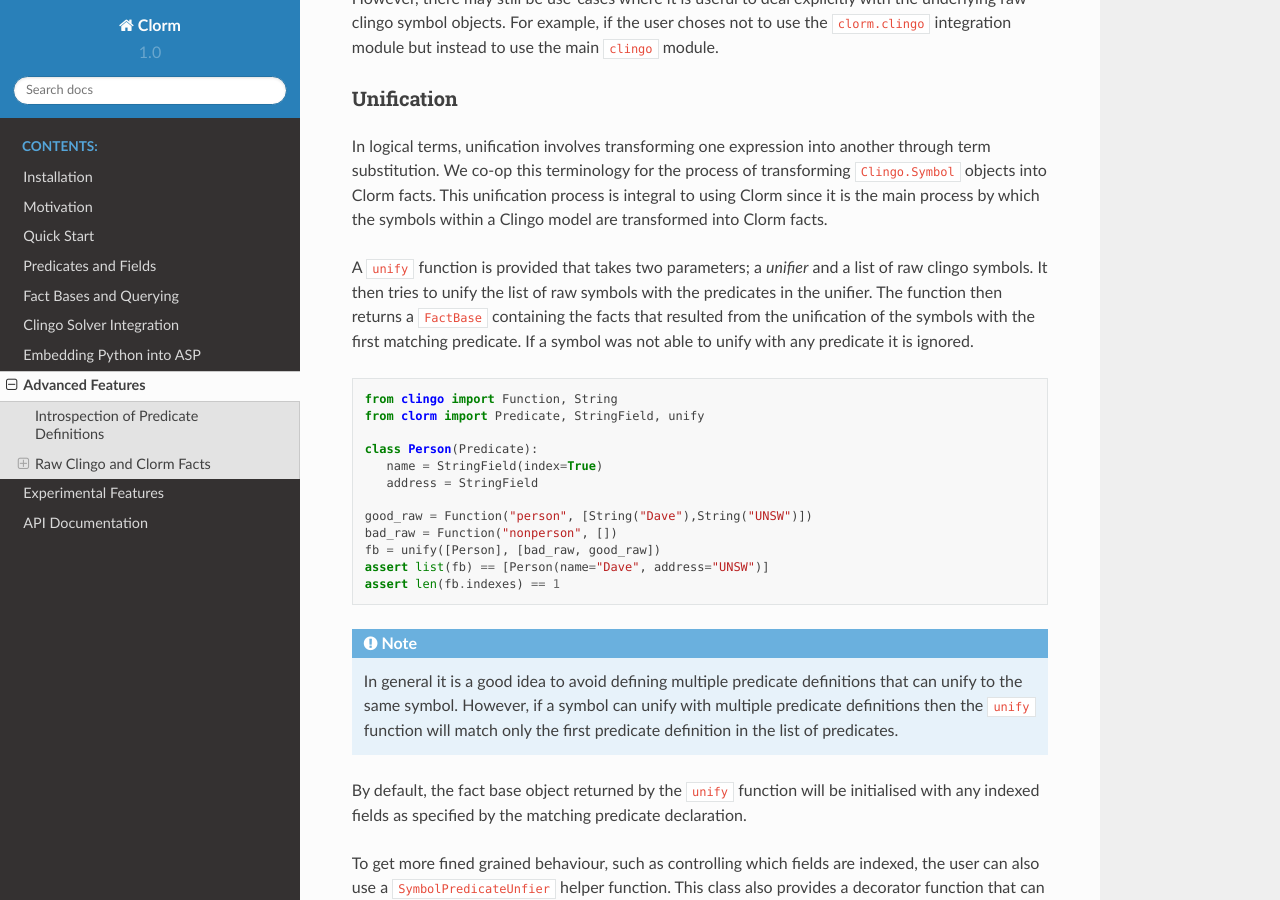
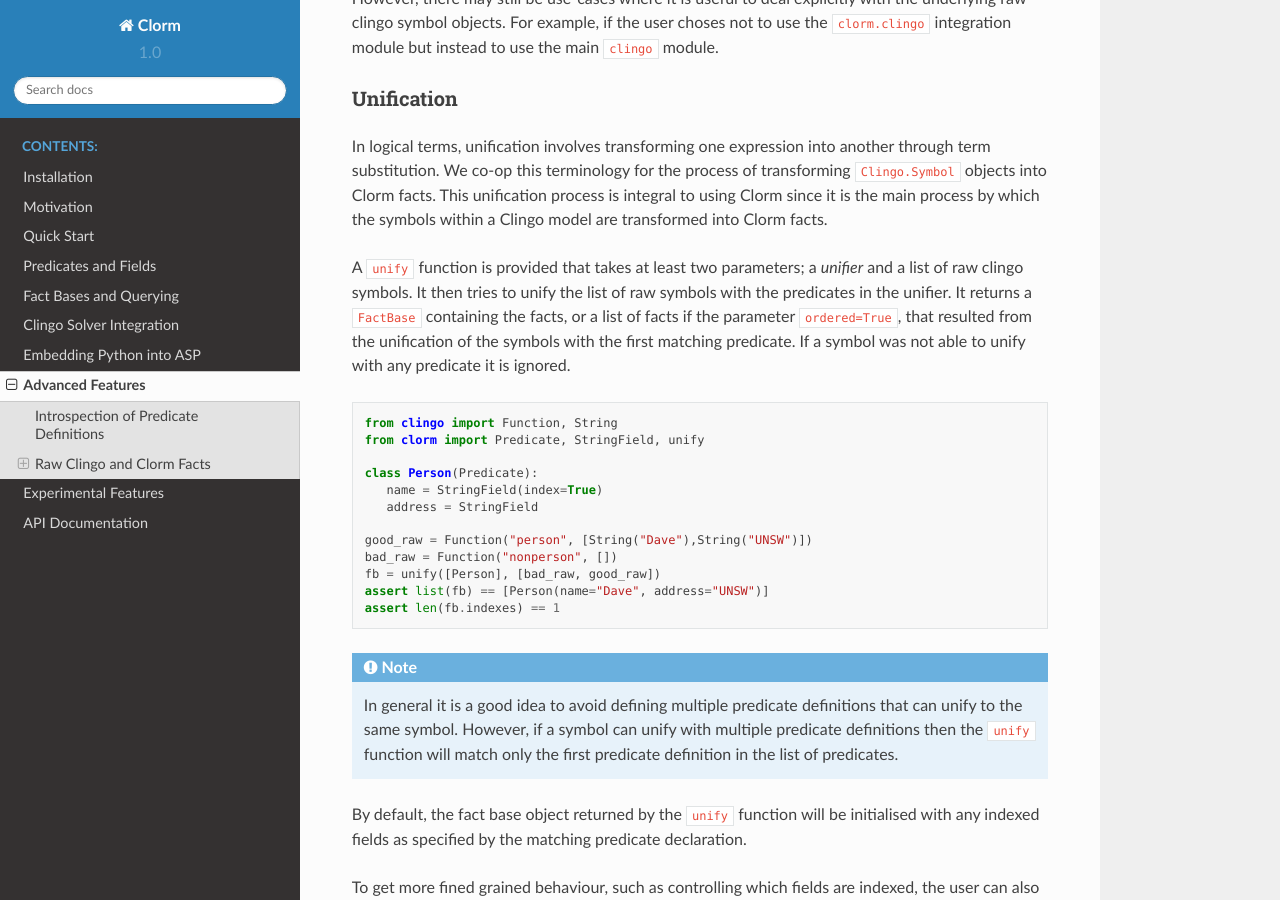
Before and after one commit to potassco/clorm, a Sphinx documentation site: the page built from docs/clorm/advanced.rst, in a window 1280 px wide and 900 px high, scrolled down 1173 px. Built offline with Sphinx 7.4.7 and the Read the Docs theme 2.0.0, drawn with Linux system fonts in a browser that asks for light colours.

Commit message:
Minor documentation update

```diff
--- a/docs/clorm/advanced.rst
+++ b/docs/clorm/advanced.rst
@@ -71,12 +71,12 @@ transforming ``Clingo.Symbol`` objects into Clorm facts. This unification
 process is integral to using Clorm since it is the main process by which the
 symbols within a Clingo model are transformed into Clorm facts.
 
-A ``unify`` function is provided that takes two parameters; a *unifier* and a
-list of raw clingo symbols. It then tries to unify the list of raw symbols with
-the predicates in the unifier. The function then returns a ``FactBase``
-containing the facts that resulted from the unification of the symbols with the
-first matching predicate. If a symbol was not able to unify with any predicate
-it is ignored.
+A ``unify`` function is provided that takes at least two parameters; a *unifier*
+and a list of raw clingo symbols. It then tries to unify the list of raw symbols
+with the predicates in the unifier. It returns a ``FactBase`` containing the
+facts, or a list of facts if the parameter ``ordered=True``, that resulted from
+the unification of the symbols with the first matching predicate. If a symbol
+was not able to unify with any predicate it is ignored.
 
 .. code-block:: python
 
```
Also changed, not shown: 1 other file.
